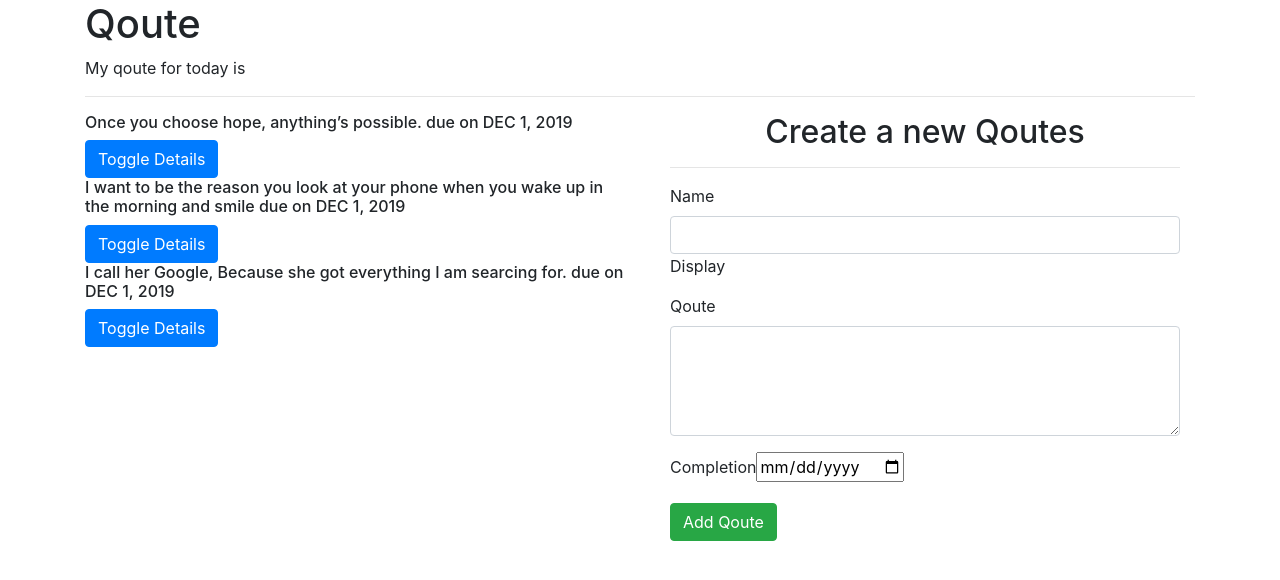
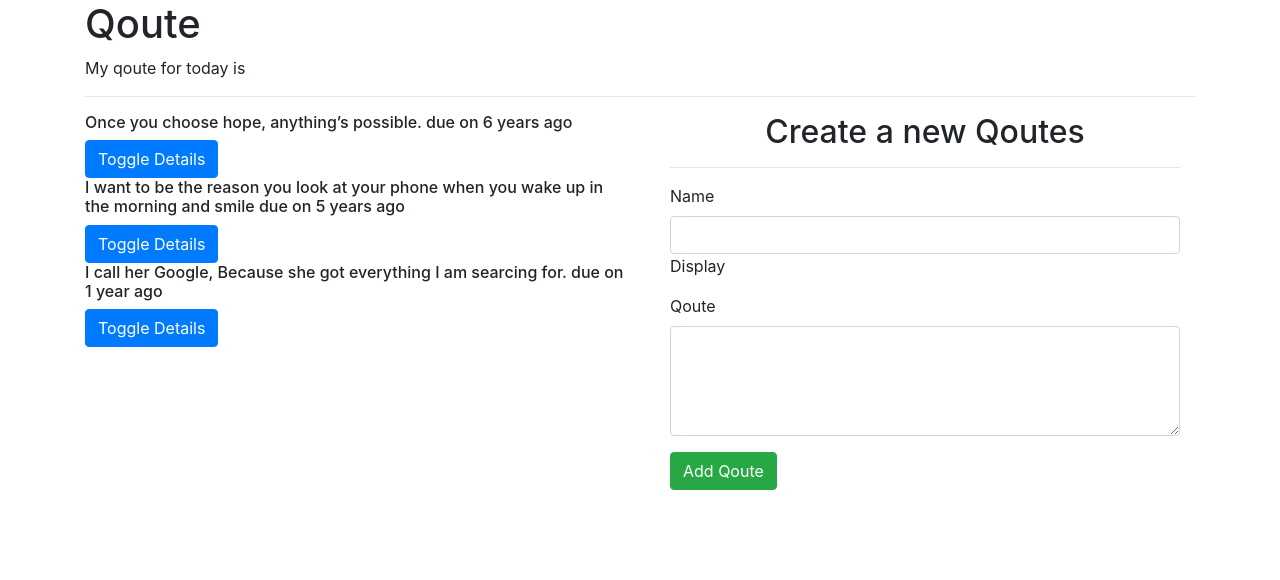
Before and after one commit to mukhtarabdirahman/Qoute, an Angular app: page / in a window 1280 px wide. Shown: the top 580 px of the page. Built offline with nearby package versions, Linux system fonts and the light colour scheme.

Commit message:
date custom pipe

```diff
--- a/src/app/date-count.pipe.ts
+++ b/src/app/date-count.pipe.ts
@@ -4,18 +4,15 @@ import { Pipe, PipeTransform } from '@angular/core';
   name: 'dateCount'
 })
 export class DateCountPipe implements PipeTransform {
-   transform(value: any): number {
-    let today:Date = new Date(); //get current date and time
-    let todayWithNoTime:any = new Date(today.getFullYear(), today.getMonth(), today.getDate())
-    var dateDifference = Math.abs(value - todayWithNoTime) //returns value in miliseconds
-    const secondsInDay = 86400; //60 seconds * 60 minutes in an hour * 24 hours in a day
-    var dateDifferenceSeconds = dateDifference*0.001; //converts miliseconds to seconds
-    var dateCounter = dateDifferenceSeconds/secondsInDay;
-
-    if (dateCounter >= 1 && value > todayWithNoTime){
-      return dateCounter;
+   transform(value: any, arg?: any): any{
+     arg = new Date(Date.now());
+    const answer = arg.getFullYear() - value.getFullYear();
+    if(answer===1){
+      return answer + ' year ago'
+    }else if(answer > 1){
+      return answer + ' years ago'
     }else{
-      return 0;
+      return 'Just now'
     }
   }
 }
--- a/src/app/qoute-form/qoute-form.component.html
+++ b/src/app/qoute-form/qoute-form.component.html
@@ -20,13 +20,6 @@
                 <p>Qoute is required</p>
               </div>
         </div>
-        <div class="form-group">
-            <label for="complete">Completion</label>
-            <input type='date' BsDatepicker id="complete" [(ngModel)]="newQoutes.completeDate" name="completeDate" #completeDate="ngModel"required>
-            <div [hidden]="completeDate.valid || completeDate.pristine" class="alert alert-danger">
-                <p>Date is required</p>
-            </div>
-        </div>
         <button type="submit" class="btn btn-success">Add Qoute</button>
     </form>
   </div>
--- a/src/app/qoute-form/qoute-form.component.ts
+++ b/src/app/qoute-form/qoute-form.component.ts
@@ -6,7 +6,7 @@ import { Qoutes } from '../qoutes';
   styleUrls: ['./qoute-form.component.css']
 })
 export class QouteFormComponent implements OnInit {
-  newQoutes = new Qoutes(0,"","",new Date(),);
+  newQoutes = new Qoutes(0,"","",new Date(Date.now()),);
   @Output() addQoutes = new EventEmitter<Qoutes>();
 
   submitQoutes(){
--- a/src/app/qoute/qoute.component.html
+++ b/src/app/qoute/qoute.component.html
@@ -5,7 +5,7 @@
     <div class="row">
     <div class="col-md-6">
     <div *ngFor='let qoute of qoutes; let i = index'>
-     <h6 id={{i}} >{{qoute.name}} due on {{qoute.completeDate|date|uppercase}}</h6>
+     <h6 id={{i}} >{{qoute.name}} due on {{qoute.completeDate | dateCount}}</h6>
       <button (click)='toggleDetails(i)' class="btn btn-primary">Toggle Details</button>
     <!-- </div>
     <div>  -->
--- a/src/app/qoute/qoute.component.ts
+++ b/src/app/qoute/qoute.component.ts
@@ -7,9 +7,9 @@ import { Qoutes } from '../qoutes';
 })
 export class QouteComponent implements OnInit {
   qoutes:Qoutes[] = [
-    new Qoutes(1,'Once you choose hope, anything’s possible.','Ahmed', new Date(),),
-    new Qoutes(2,'I want to be the reason you look at your phone when you wake up in the morning and smile','Mukhtar', new Date(),),
-    new Qoutes(3,'I call her Google, Because she got everything I am searcing for.','Abdirahman', new Date(),),
+    new Qoutes(1,'Once you choose hope, anything’s possible.','Ahmed', new Date(2013, 10, 5)),
+    new Qoutes(2,'I want to be the reason you look at your phone when you wake up in the morning and smile','Mukhtar', new Date(2014,2,1)),
+    new Qoutes(3,'I call her Google, Because she got everything I am searcing for.','Abdirahman', new Date(2018,10,5)),
   ];
   toggleDetails(index){
     this.qoutes[index].showDescription = !this.qoutes[index].showDescription;
```
